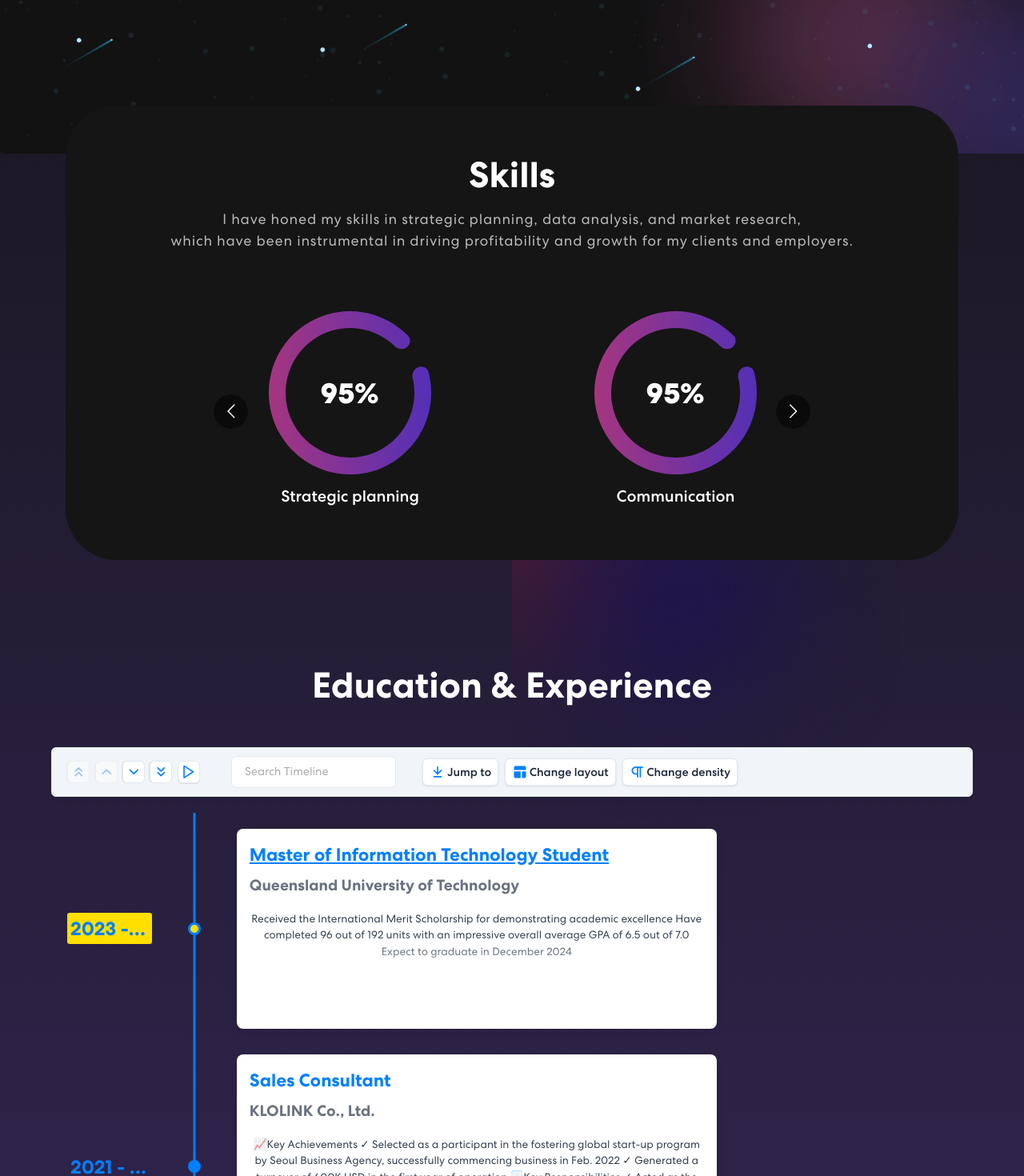
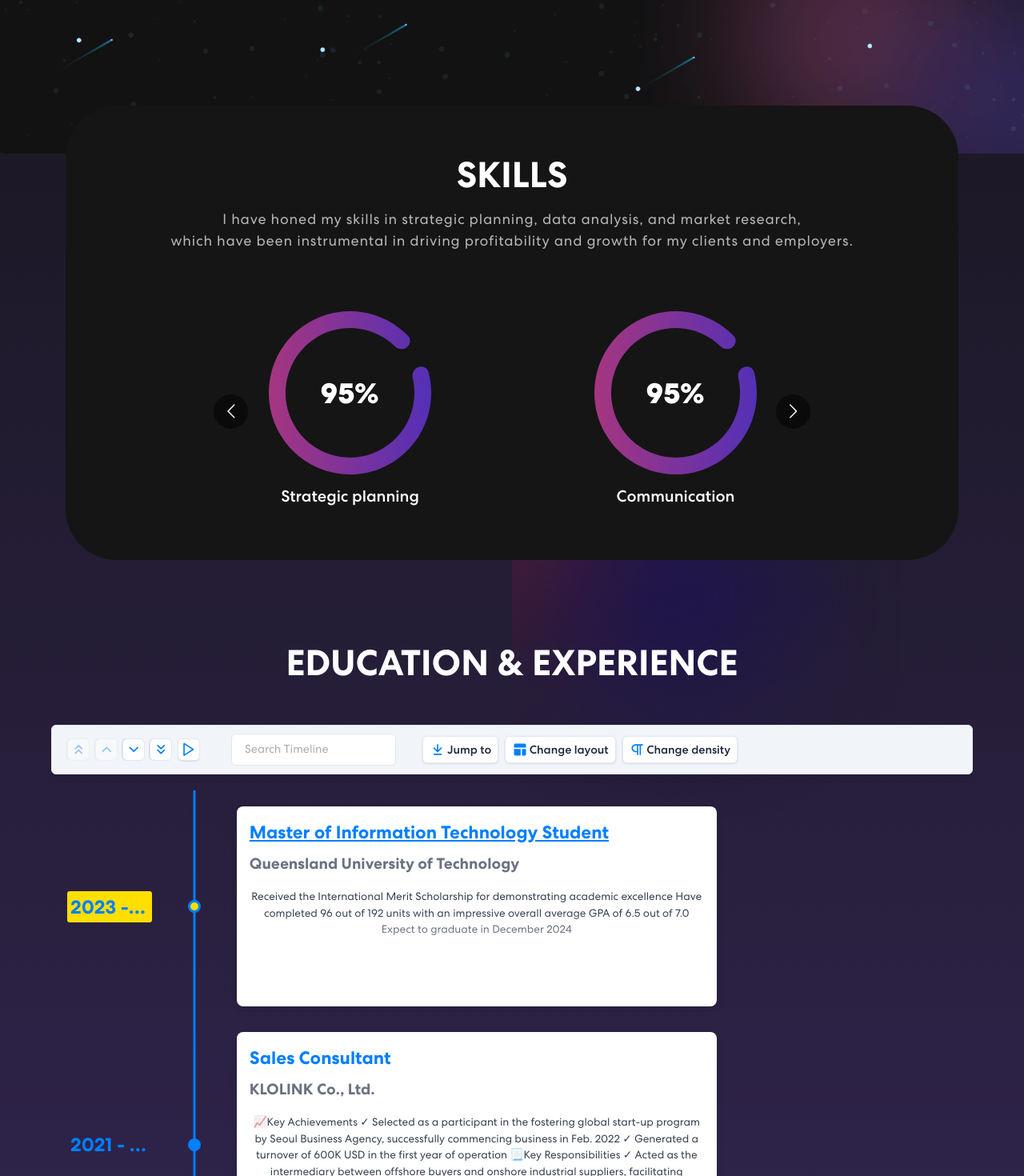
Before and after one commit to jeongdari/Danny_Portfolio, a React (Create React App) app: page /resume in a window 1280 px wide. Shown: the part 582-2052 px from the top of the page at 80% size. Built offline with nearby package versions, Linux system fonts and the light colour scheme; the HTML template or start-up script is replaced by a standard one.

Commit message:
Wording size changed, Deployment setting discarded

```diff
--- a/package.json
+++ b/package.json
@@ -31,7 +31,7 @@
     "web-vitals": "^2.1.4"
   },
   "scripts": {
-    "start": "react-scripts start --host dannyjeong.io",
+    "start": "react-scripts start",
     "build": "react-scripts build",
     "test": "react-scripts test",
     "eject": "react-scripts eject"
@@ -57,6 +57,5 @@
   "devDependencies": {
     "@babel/plugin-proposal-private-property-in-object": "^7.21.11",
     "@svgr/webpack": "^8.1.0"
-  },
-  "homepage": "https://jeongdari.github.io/IFN666-Portfolio/"
+  }
 }
--- a/src/App.css
+++ b/src/App.css
@@ -678,6 +678,7 @@ nav.navbar .navbar-toggler[aria-expanded="true"] .navbar-toggler-icon {
 .Chrono {
   width: 90%;
   height: 80vh;
+  margin-bottom: 55px;
 }
 
 .ChronoApp {
--- a/src/components/Experience.jsx
+++ b/src/components/Experience.jsx
@@ -10,7 +10,7 @@ const Experience = () => {
       <div className="ChronoContainer">
         <div className="Chrono">
         <section className="chrono" id="chrono">
-        <h2>Education & Experience</h2>
+        <h2>EDUCATION & EXPERIENCE</h2>
       </section>
           <Chrono
             className="ChronoApp"
--- a/src/components/MyPhoto.jsx
+++ b/src/components/MyPhoto.jsx
@@ -31,7 +31,7 @@ const MyPhoto = () => {
   return (
     <section className="photo" id="photos">
     <div className='my-photo-container'>
-      <h2>My Flickr Gallery</h2>
+      <h2>MY PHOTO GALLERY</h2>
       <div className="photo-grid">
         {/* Mapping over 'photos' array and rendering Metadata component for each photo */}
         {photos.map((photo) => (
--- a/src/components/Projects.jsx
+++ b/src/components/Projects.jsx
@@ -64,7 +64,7 @@ const Projects = () => {
                         <TrackVisibility>
                             {({ isVisible }) => (
                                 <div className={isVisible ?  'animate__animated animate__' : ''}>
-                                    <h2>Projects</h2>
+                                    <h2>PROJECTS</h2>
                                     <p>
                                         These are several projects I led or was involved in during my tenure as a sales manager, project manager, and Master's student.
                                     </p>
--- a/src/components/Repo.jsx
+++ b/src/components/Repo.jsx
@@ -104,7 +104,7 @@ function Repo() {
                 <p>Loading GitHub Repo data...</p> // Display loading message while data is being fetched
               ) : (
                 <div>
-                  <h2>GitHub Repositories</h2>
+                  <h2>GitHub REPOSITORIES</h2>
                   <p>
                     Here are some of the projects I've been developing and experimenting with. While these repositories are primarily for practice and ongoing development, they serve as a testament to my evolving skill set. As I continue to add new projects regularly, each contributes to furthering my proficiency and capabilities.
                   </p>
--- a/src/components/Skills.jsx
+++ b/src/components/Skills.jsx
@@ -32,7 +32,7 @@ function Skills () {
             <div className="row">
                 <div className="col-12">
                     <div className="skill-bx wow zoomIn">
-                        <h2>Skills</h2>
+                        <h2>SKILLS</h2>
                         <p> I have honed my skills in strategic planning, data analysis, and market research, <br></br>which have been instrumental in driving profitability and growth for my clients and employers.</p>
                         {/* Carousel component to display skills with responsive configuration */}
                         <Carousel responsive={responsive} infinite={true} className="owl-carousel owl-theme skill-slider">
```
